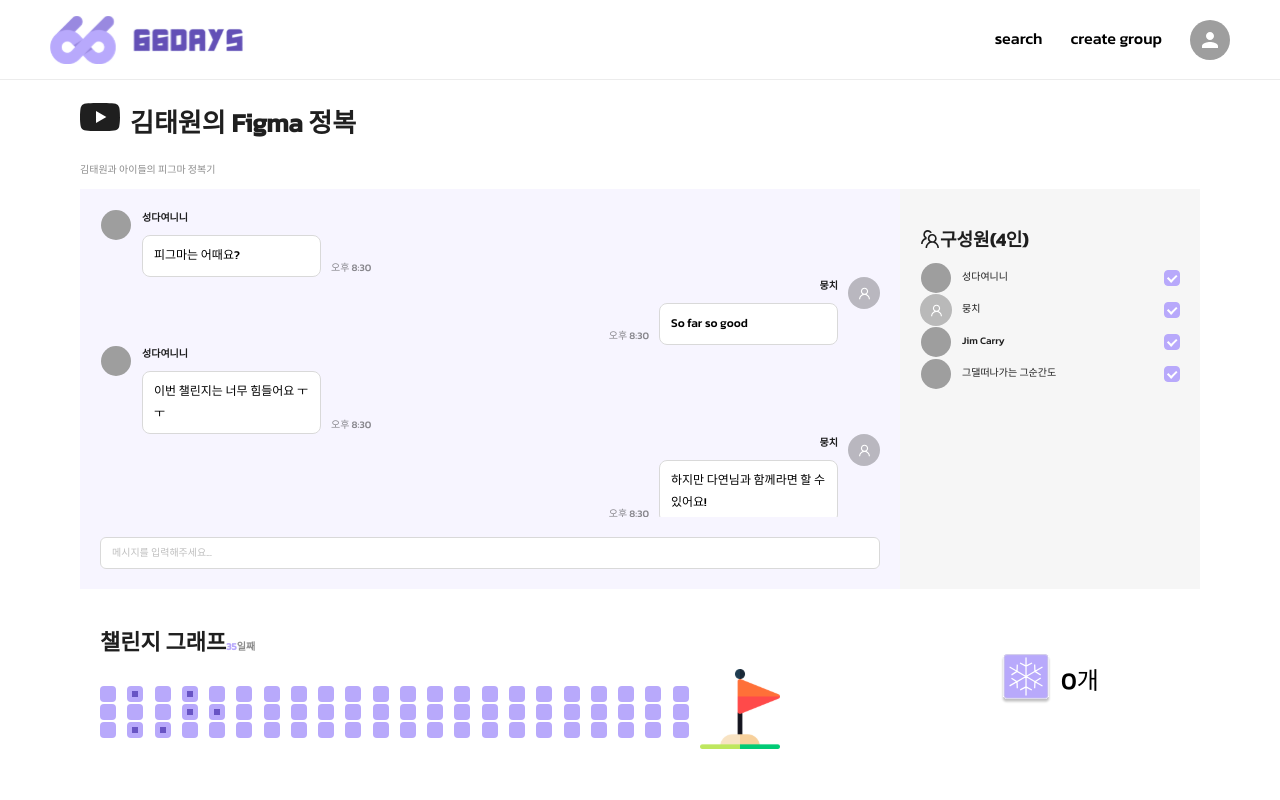
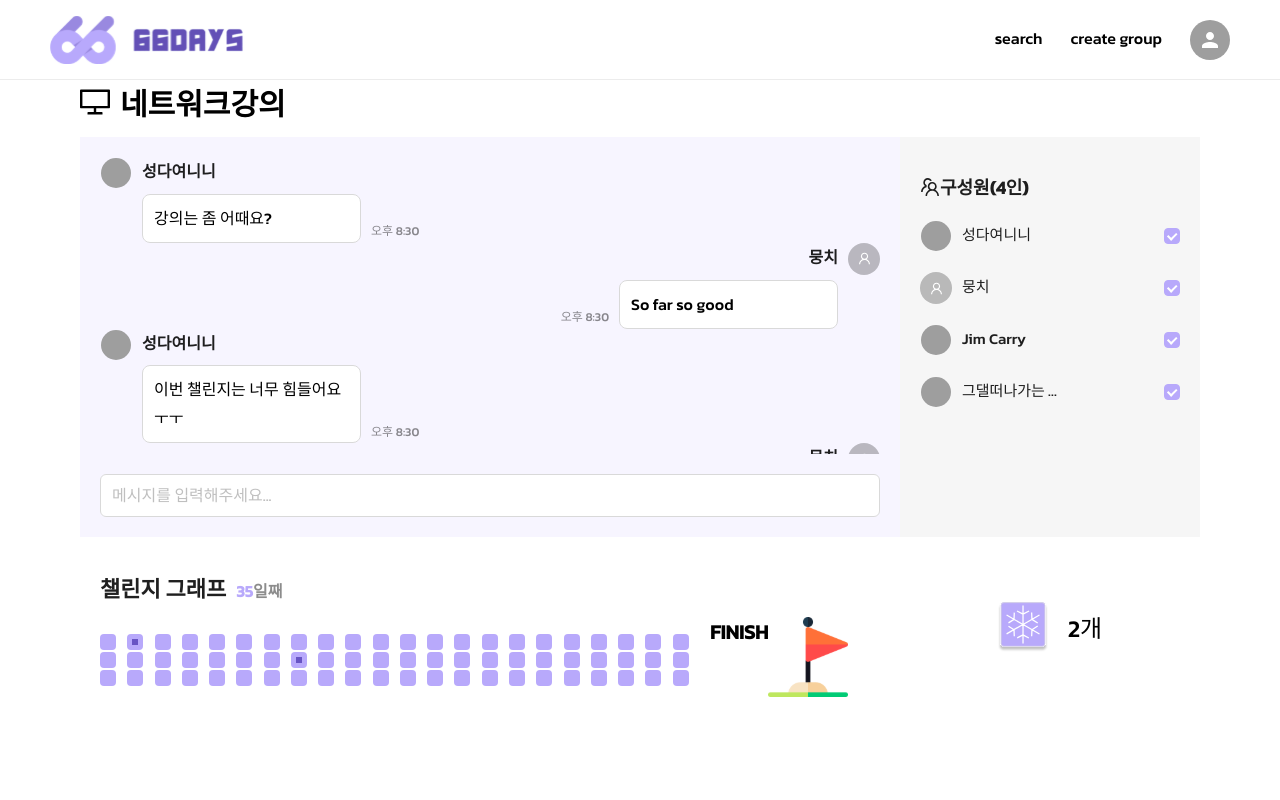
Before and after one commit to predictyson/66days, a React (Vite) app in the folder frontend/: page /groups/1/c/1 in a window 1280 px wide. Shown: the top 800 px of the page. Built offline with nearby package versions, Linux system fonts and the light colour scheme; grey boxes are pictures that could not be loaded; a web font is replaced by a local one.

Commit message:
fe/style: 챌린지 페이지 CSS 수정

```diff
--- a/frontend/src/components/challenge/Chat.tsx
+++ b/frontend/src/components/challenge/Chat.tsx
@@ -30,7 +30,7 @@ export default function Chat(props: PropsType) {
       </div>
       <div ref={messagesEndRef}></div>
       <Space.Compact>
-        <Input placeholder="메시지를 입력해주세요..." />
+        <Input placeholder="메시지를 입력해주세요..." className="chat-input" />
         {/* <Button type="primary" icon={<SendOutlined />} onClick={sendMessage}>
           Send
         </Button> */}
@@ -46,6 +46,10 @@ const StyledChat = styled.section`
   background-color: #f7f5ff;
   height: 40rem;
   padding: 2rem;
+
+  .chat-input {
+    font-size: 1.6rem;
+  }
 
   .chat {
     flex: 1;
--- a/frontend/src/components/challenge/Graph.tsx
+++ b/frontend/src/components/challenge/Graph.tsx
@@ -48,14 +48,21 @@ export default function Graph(props: PropsType) {
         <Typography.Text
           style={{
             color: "#b8a9fb",
+            fontSize: "1.6rem",
+            paddingLeft: "1rem",
           }}
         >
           35
         </Typography.Text>
-        <Typography.Text type="secondary">일째</Typography.Text>
+        <Typography.Text type="secondary" style={{ fontSize: "1.6rem" }}>
+          일째
+        </Typography.Text>
       </Typography.Title>
       <div style={{ display: "flex" }}>
         <div className="graph">{renderStreaks()}</div>
+        <div style={{ fontSize: "2rem", fontWeight: 700, paddingLeft: "1rem" }}>
+          FINISH
+        </div>
         <img className="flag" src={FlagIcon} />
       </div>
     </StyledGraph>
--- a/frontend/src/components/challenge/Member.tsx
+++ b/frontend/src/components/challenge/Member.tsx
@@ -12,20 +12,24 @@ interface PropsType {
 export default function Member(props: PropsType) {
   return (
     <StyledMember>
-      <Typography.Title level={3}>
+      <Typography.Title level={3} style={{ paddingBottom: "1rem" }}>
         <TeamOutlined style={{ fontSize: "2rem" }} />
         구성원({props.users.length}인)
       </Typography.Title>
       {props.users.map((user, idx) => (
         <Space
           key={idx}
-          style={{ justifyContent: "space-between", width: "100%" }}
+          style={{
+            justifyContent: "space-between",
+            width: "100%",
+            paddingBottom: "2rem",
+          }}
         >
           <Typography.Text
             ellipsis={{
               tooltip: `${user.name}`,
             }}
-            style={{ width: "150px" }}
+            style={{ width: "150px", fontSize: "1.5rem" }}
             // style={{ width: "calc(100% - 20px)" }}
           >
             <Avatar
--- a/frontend/src/components/challenge/Message.tsx
+++ b/frontend/src/components/challenge/Message.tsx
@@ -21,18 +21,21 @@ export default function Message(props: PropsType) {
         <Avatar icon={<UserOutlined />} />
       )}
       <Space direction="vertical" style={{ marginInline: "1rem" }}>
-        <Typography.Text style={{ fontWeight: "bold" }}>
+        <Typography.Text style={{ fontWeight: "bold", fontSize: "1.6rem" }}>
           {props.message.nickname}
         </Typography.Text>
         <TextArea
-          style={{ width: "100%" }}
+          style={{ width: "100%", fontSize: "1.6rem" }}
           size="large"
           autoSize
           value={props.message.value}
           disabled
         />
       </Space>
-      <Typography.Text type="secondary" style={{ marginTop: "auto" }}>
+      <Typography.Text
+        type="secondary"
+        style={{ marginTop: "auto", fontSize: "1.2rem" }}
+      >
         {props.message.date}
       </Typography.Text>
     </div>
--- a/frontend/src/components/challenge/Title.tsx
+++ b/frontend/src/components/challenge/Title.tsx
@@ -1,5 +1,5 @@
-import { YoutubeFilled } from "@ant-design/icons";
-import { Space, Typography } from "antd";
+import { DesktopOutlined } from "@ant-design/icons";
+import styled from "styled-components";
 
 interface PropsType {
   title: string;
@@ -7,12 +7,25 @@ interface PropsType {
 }
 export default function Title(props: PropsType) {
   return (
-    <Space direction="vertical" style={{ marginBottom: "1rem" }}>
-      <Typography.Title>
-        <YoutubeFilled style={{ fontSize: "4rem", marginRight: "1rem" }} />
-        {props.title}
-      </Typography.Title>
-      <Typography.Text type="secondary">{props.subtitle}</Typography.Text>
-    </Space>
+    <TitleWrapper>
+      <Icon>
+        <DesktopOutlined className="icon" />
+      </Icon>
+      <div>{props.title}</div>
+    </TitleWrapper>
+    // <Typography.Text type="secondary">{props.subtitle}</Typography.Text>
   );
 }
+
+const TitleWrapper = styled.div`
+  font-size: 3rem;
+  font-weight: 700;
+  display: flex;
+  padding-bottom: 1rem;
+`;
+
+const Icon = styled.div`
+  .icon {
+    padding-right: 1rem;
+  }
+`;
--- a/frontend/src/components/group/ChallengeBox.tsx
+++ b/frontend/src/components/group/ChallengeBox.tsx
@@ -1,6 +1,7 @@
 import { Layout, Avatar } from "antd";
 import styled from "styled-components";
 import { theme } from "../../styles/theme";
+import { useNavigate } from "react-router-dom";
 
 const { Content } = Layout;
 
@@ -10,9 +11,10 @@ interface ChallengeImgStyled {
 }
 
 export default function ChallengeBox({ ...props }) {
+  const navigate = useNavigate();
   return (
     <>
-      <ChallengeBoxWrapper>
+      <ChallengeBoxWrapper onClick={() => navigate("/groups/3/c/1")}>
         {props.notStarted ? (
           props.dueDate == -1 ? (
             <NotStartedChallengeImg bgImg={props.bgImg}>
@@ -56,11 +58,11 @@ export default function ChallengeBox({ ...props }) {
             {props.memberCnt} / {props.maxCnt} 명
           </div>
         </div>
-        {/* {props.notStarted ? (
+        {props.notStarted ? (
           <button className="sign-in__challenge-btn">챌린지 신청하기</button>
         ) : (
           <></>
-        )} */}
+        )}
       </ChallengeBoxWrapper>
     </>
   );
--- a/frontend/src/mock/challenge.ts
+++ b/frontend/src/mock/challenge.ts
@@ -21,7 +21,7 @@ const mockMessages = [
   {
     nickname: "성다여니니",
     profile: "https://xsgames.co/randomusers/avatar.php?g=pixel&key=2",
-    value: "피그마는 어때요?",
+    value: "강의는 좀 어때요?",
     date: "오후 8:30",
     me: false,
   },
@@ -49,7 +49,7 @@ const mockMessages = [
   {
     nickname: "뭉치",
     profile: "",
-    value: "나 권성은 할 수 있다!",
+    value: "뭉치 can do everything!",
     date: "오후 8:30",
     me: true,
   },
@@ -71,46 +71,6 @@ const mockStreak = [
   {
     date: "2023-05-09",
     count: 2,
-  },
-  {
-    date: "2023-05-09",
-    count: 3,
-  },
-  {
-    date: "2023-05-09",
-    count: 2,
-  },
-  {
-    date: "2023-05-09",
-    count: 3,
-  },
-  {
-    date: "2023-05-09",
-    count: 3,
-  },
-  {
-    date: "2023-05-09",
-    count: 2,
-  },
-  {
-    date: "2023-05-09",
-    count: 1,
-  },
-  {
-    date: "2023-05-09",
-    count: 1,
-  },
-  {
-    date: "2023-05-09",
-    count: 3,
-  },
-  {
-    date: "2023-05-09",
-    count: 3,
-  },
-  {
-    date: "2023-05-09",
-    count: 1,
   },
   {
     date: "2023-05-09",
@@ -186,6 +146,46 @@ const mockStreak = [
   },
   {
     date: "2023-05-09",
+    count: 1,
+  },
+  {
+    date: "2023-05-09",
+    count: 3,
+  },
+  {
+    date: "2023-05-09",
+    count: 3,
+  },
+  {
+    date: "2023-05-09",
+    count: 3,
+  },
+  {
+    date: "2023-05-09",
+    count: 3,
+  },
+  {
+    date: "2023-05-09",
+    count: 3,
+  },
+  {
+    date: "2023-05-09",
+    count: 3,
+  },
+  {
+    date: "2023-05-09",
+    count: 3,
+  },
+  {
+    date: "2023-05-09",
+    count: 3,
+  },
+  {
+    date: "2023-05-09",
+    count: 3,
+  },
+  {
+    date: "2023-05-09",
     count: 3,
   },
   {
--- a/frontend/src/routes/Challenge.tsx
+++ b/frontend/src/routes/Challenge.tsx
@@ -1,13 +1,14 @@
 import styled from "styled-components";
 import FreezeIcon from "../assets/freeze.svg";
 import { mockStreak, mockUsers } from "../mock/challenge";
-import Title from "../components/challenge/Title";
 import Chat from "../components/challenge/Chat";
 import Member from "../components/challenge/Member";
 import { mockMessages } from "../mock/challenge";
 // import useChat from "../hooks/useChat";
 import { useEffect, useState } from "react";
 import Graph from "../components/challenge/Graph";
+import { DesktopOutlined } from "@ant-design/icons";
+import { theme } from "../styles/theme";
 
 const TEMP_TOTAL_PARTICIPANTS = 3;
 export default function Challenge() {
@@ -23,10 +24,12 @@ export default function Challenge() {
 
   return (
     <div style={{ marginInline: "8rem" }}>
-      <Title
-        title="김태원의 Figma 정복"
-        subtitle="김태원과 아이들의 피그마 정복기"
-      />
+      <TitleWrapper>
+        <Icon>
+          <DesktopOutlined className="icon" />
+        </Icon>
+        <div>네트워크강의</div>
+      </TitleWrapper>
       <StyledContainer>
         <Chat messages={messages} />
         <Member users={members} />
@@ -54,12 +57,25 @@ export default function Challenge() {
         />
         <StyledFreeze>
           <img src={FreezeIcon} width={50} height={50} />
-          <span>0개</span>
+          <span>2개</span>
         </StyledFreeze>
       </StyledContainer>
     </div>
   );
 }
+
+const TitleWrapper = styled.div`
+  font-size: 3rem;
+  font-weight: 700;
+  display: flex;
+  padding-bottom: 1rem;
+`;
+
+const Icon = styled.div`
+  .icon {
+    padding-right: 1rem;
+  }
+`;
 
 const StyledContainer = styled.div`
   display: flex;
@@ -74,6 +90,6 @@ const StyledFreeze = styled.section`
 
   span {
     font-size: 2.4rem;
-    margin-left: 1rem;
+    margin-left: 2rem;
   }
 `;
```
